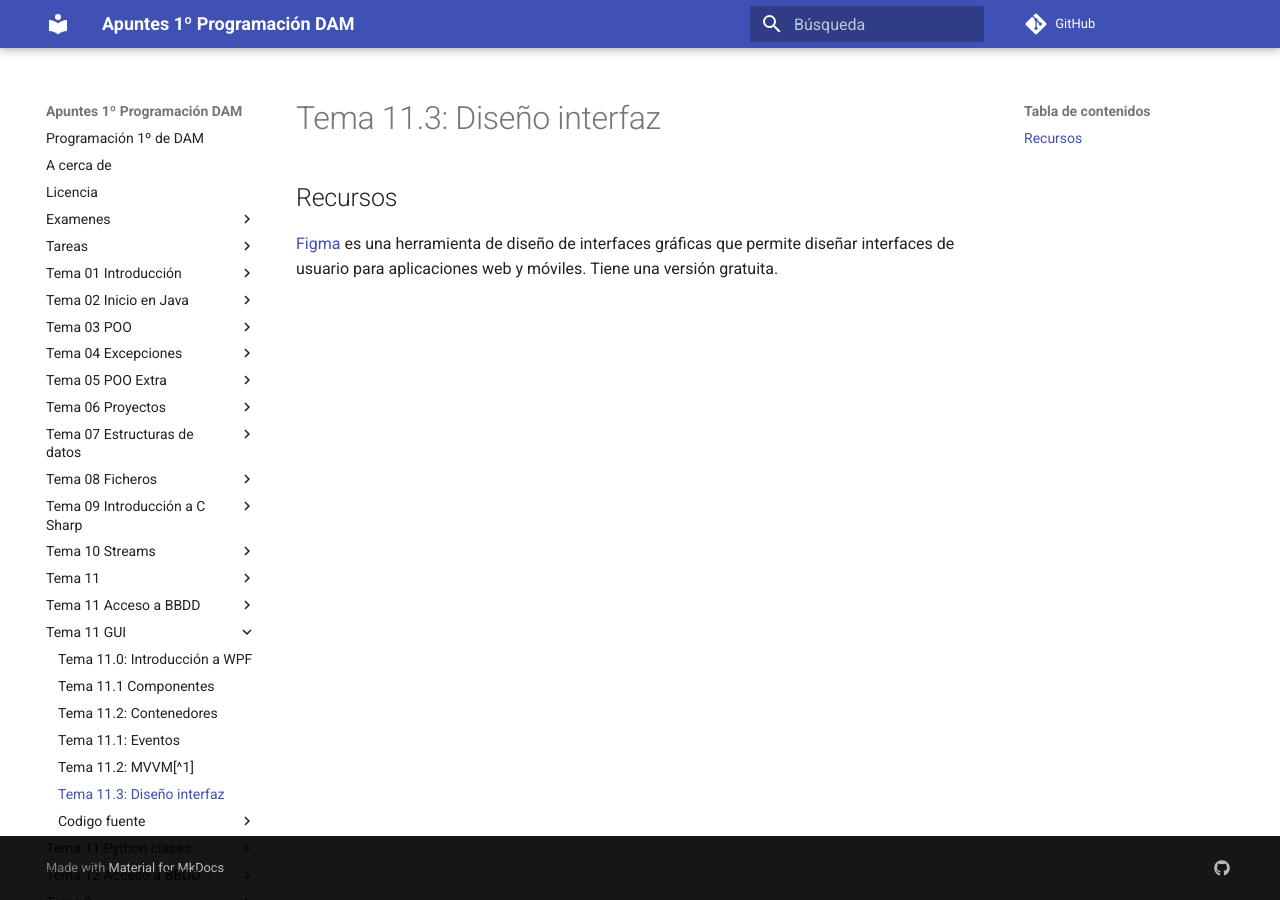
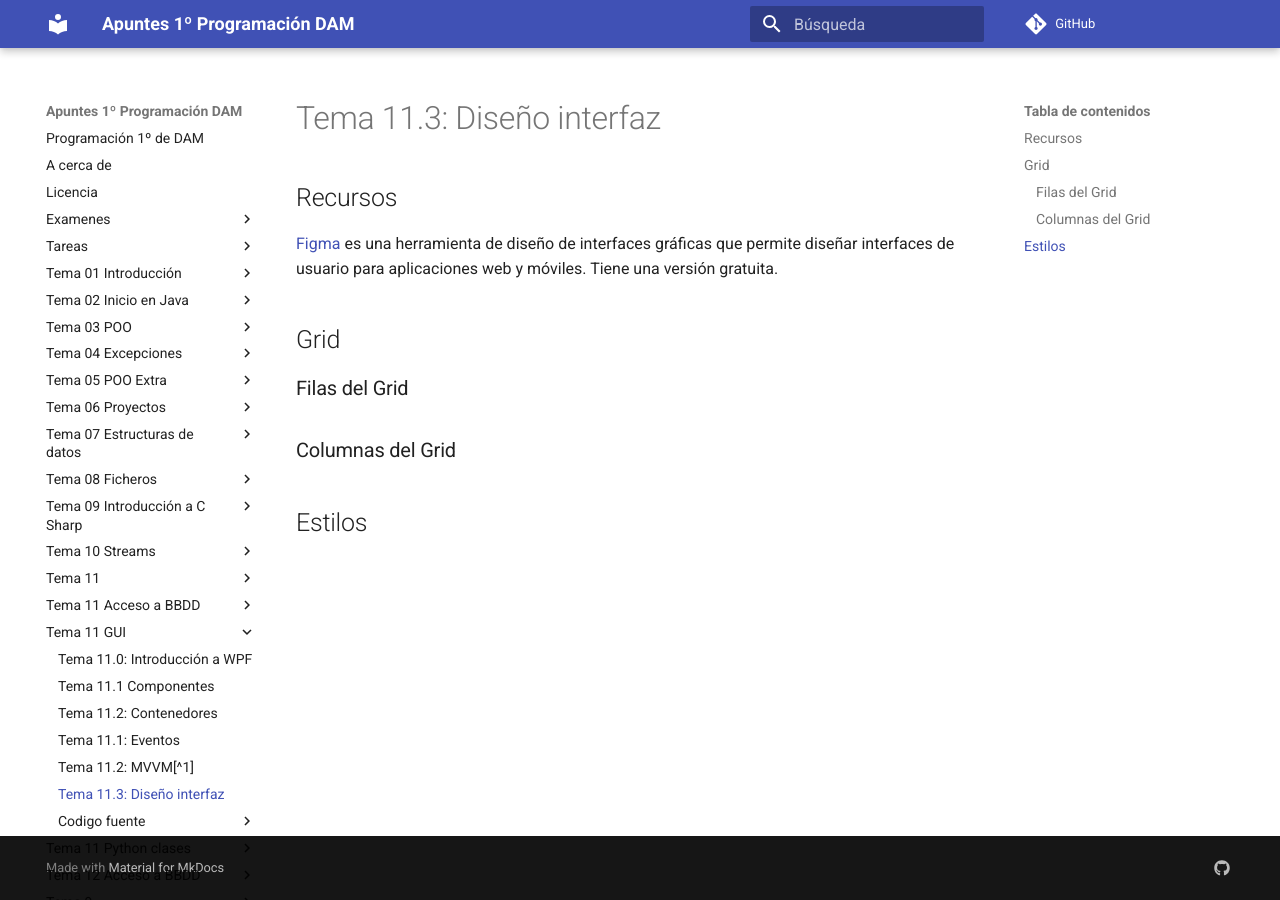
Before and after one commit to mmourazos/DAM_PR_Apuntes, an MkDocs documentation site: the page built from docs/Tema 11 - GUI/Tema 11.3 - Diseño interfaz.md, in a window 1280 px wide. Built offline with MkDocs 1.6.1 and Material for MkDocs 9.7.7, drawn with Linux system fonts in a browser that asks for light colours; comment, search, counter and statistics services are not loaded.

Commit message:
Bosquejo diseño

```diff
--- a/docs/Tema 11 - GUI/Tema 11.3 - Diseño interfaz.md
+++ b/docs/Tema 11 - GUI/Tema 11.3 - Diseño interfaz.md
@@ -3,3 +3,11 @@
 ## Recursos
 
 [Figma](https://www.figma.com/) es una herramienta de diseño de interfaces gráficas que permite diseñar interfaces de usuario para aplicaciones web y móviles. Tiene una versión gratuita.
+
+## Grid
+
+### Filas del Grid
+
+### Columnas del Grid
+
+## Estilos
```
